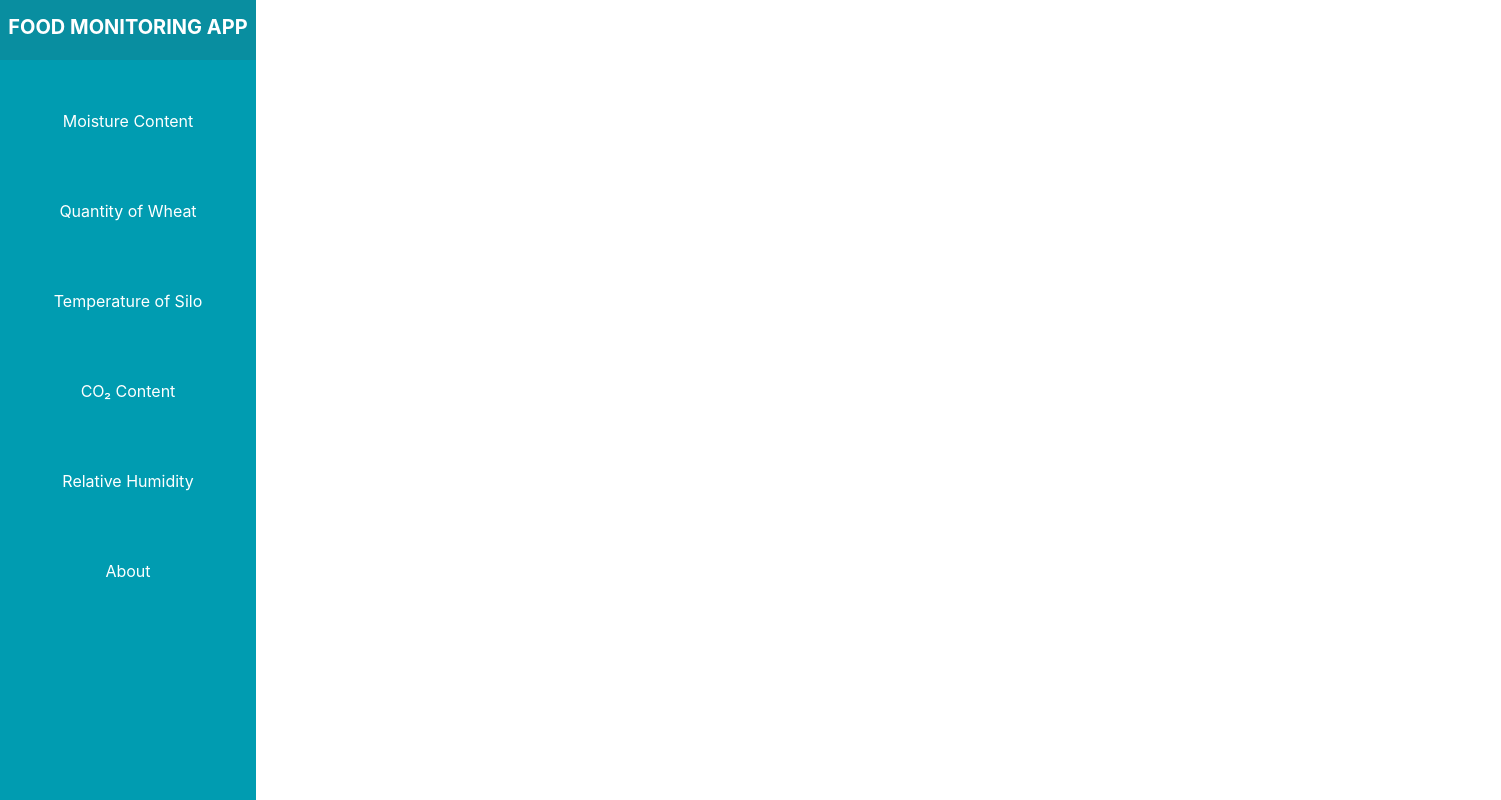
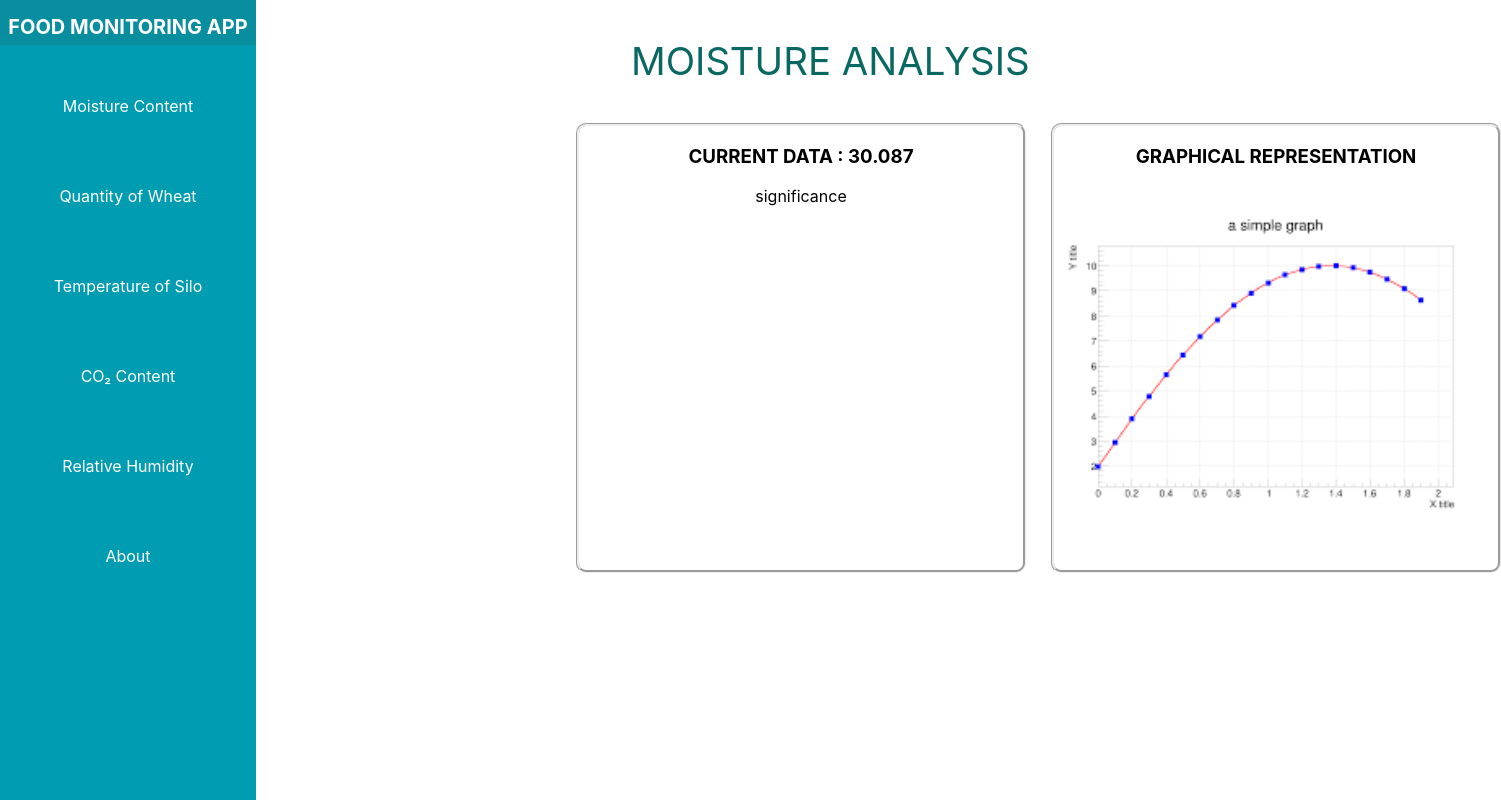
Before and after one commit to sakshib0811/foodGrainMonitoring, a React (Create React App) app in the folder dashboard/agroapp/: page / in a window 1280 px wide. Shown: the whole page, 1501 px wide, since content can reach past the window. Built offline with nearby package versions, Linux system fonts and the light colour scheme.

Commit message:
demo pannel

```diff
--- a/dashboard/agroapp/src/App.js
+++ b/dashboard/agroapp/src/App.js
@@ -1,5 +1,6 @@
 import "./App.css";
 import Nav from "./Components/Nav.js";
+// import Dashboard from "./Components/Dashboard";
 function App() {
   return (
     <div className="App">
--- /dev/null
+++ b/dashboard/agroapp/src/Components/Dashboard.css
@@ -0,0 +1,41 @@
+.dashboard{
+    position: absolute;
+    margin-left: 45%;
+}
+
+.data{
+    display: flex;
+}
+
+.data_display{
+    box-sizing: border-box;
+    border-radius: 10px;
+    border-style: groove;
+    width: 450px;
+    height: 450px;
+    margin-left: 0px;
+}
+
+.graph_display{
+    box-sizing: border-box;
+    border-radius: 10px;
+    border-style: groove;
+    width: 450px;
+    height: 450px;
+    margin-left: 25px;
+}
+
+
+@media only screen and (max-width: 1024px) {
+
+    .data_display{
+        max-width: fit-content;
+        max-height: fit-content;
+        margin-left: 0px;
+    }
+     .graph_display{
+        max-width: fit-content;
+        max-height: fit-content;
+    }
+
+}
--- /dev/null
+++ b/dashboard/agroapp/src/Components/Dashboard.js
@@ -0,0 +1,37 @@
+import React from "react";
+import "./Dashboard.css";
+import img from "./images.png";
+const Dashboard = () => {
+  return (
+    <div className="dashboard">
+      <p
+        style={{
+          fontSize: "2.4rem",
+          color: "#096962",
+          marginLeft: "-45%",
+        }}
+      >
+        MOISTURE ANALYSIS
+      </p>
+      <div className="data">
+        <div className="data_display">
+          <h3>CURRENT DATA : 30.087</h3>
+          <div className="sig"> significance</div>
+        </div>
+        <div className="graph_display">
+          <h3>GRAPHICAL REPRESENTATION</h3>
+          <img
+            src={img}
+            alt="graph"
+            style={{
+              width: "100%",
+              marginTop: "30px",
+            }}
+          />
+        </div>
+      </div>
+    </div>
+  );
+};
+
+export default Dashboard;
--- a/dashboard/agroapp/src/Components/Nav.css
+++ b/dashboard/agroapp/src/Components/Nav.css
@@ -1,4 +1,7 @@
-
+.main{
+    display: flex;
+    flex-direction: column;
+}
 .navbar{
     color: white;
     height: 100vh;
@@ -10,4 +13,5 @@
 .nav_content:hover{
     background-color: #098ea0;
     font-weight: 700;
+    cursor: pointer;
 }
--- a/dashboard/agroapp/src/Components/Nav.js
+++ b/dashboard/agroapp/src/Components/Nav.js
@@ -1,5 +1,6 @@
 import React from "react";
 import "./Nav.css";
+import Dashboard from "./Dashboard.js";
 const Nav = () => {
   return (
     <div className="main">
@@ -9,7 +10,7 @@ const Nav = () => {
           style={{
             backgroundColor: "#098ea0",
             marginTop: "0px",
-            height: "60px",
+            height: "45px",
           }}
         >
           <p
@@ -37,6 +38,7 @@ const Nav = () => {
           <li className="nav_content">About</li>
         </ul>
       </div>
+      <Dashboard />
     </div>
   );
 };
```
Also changed, not shown: dashboard/agroapp/src/Components/images.png (added).
